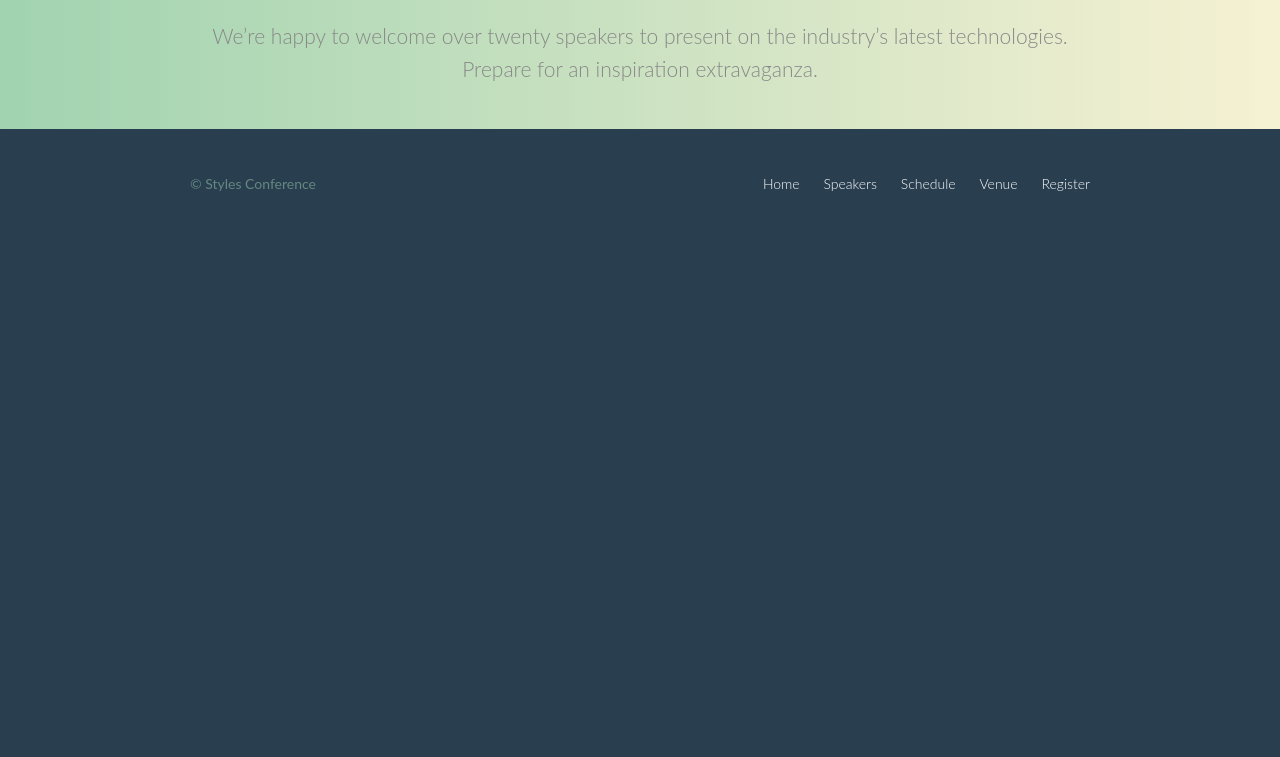
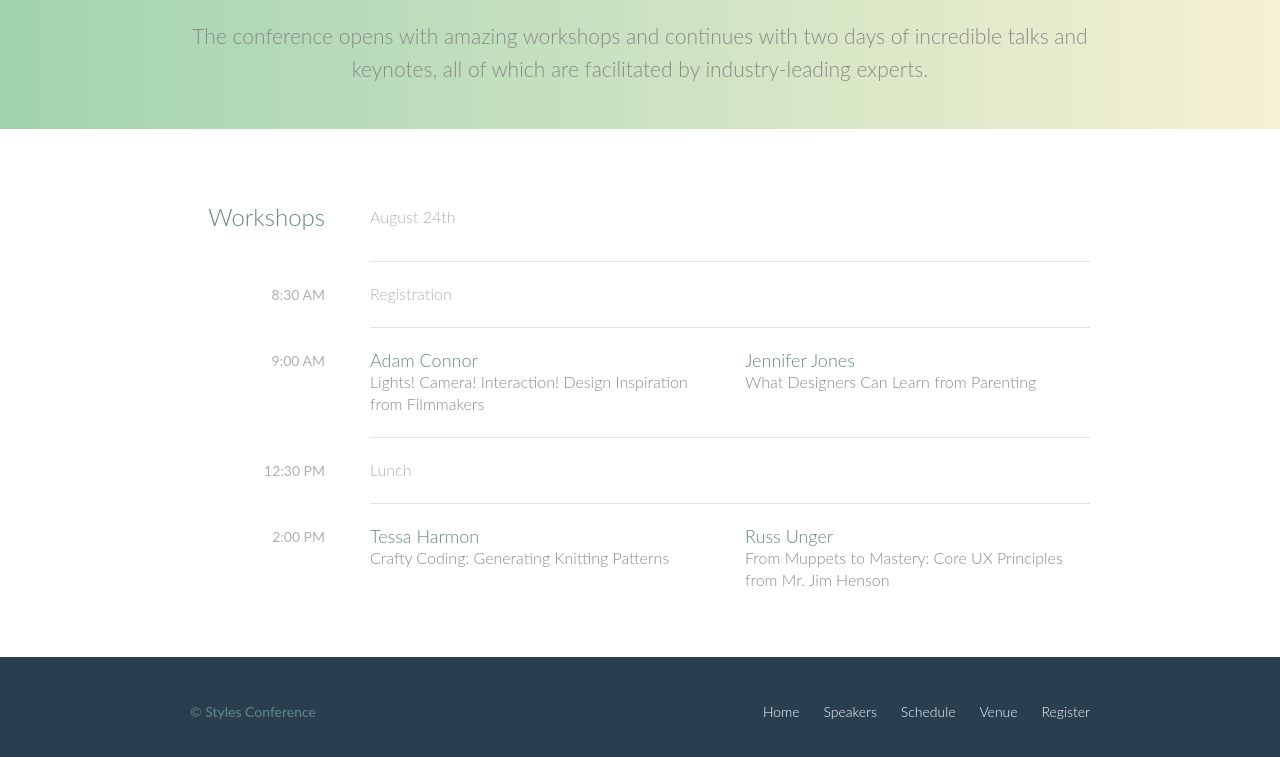
Before and after one commit to muthu027/kinyang, a plain HTML site: page schedule.html in a window 1280 px wide. Shown: the part 267-1024 px from the top of the page. Before the commit the page ends 800 px from the top, so only its background shows below. Drawn offline with Linux system fonts and the light colour scheme.

Commit message:
feat: lesson #11 completed all about Tables

```diff
--- a/assests/stylesheet/main.css
+++ b/assests/stylesheet/main.css
@@ -372,3 +372,66 @@ header {
   .btn-default:hover {
 	background: #77a198;
   }
+  /*
+  ========================================
+  Schedule
+  ========================================
+*/
+
+table {
+	margin-bottom: 44px;
+	width: 100%;
+  }
+  table:last-child {
+	margin-bottom: 0;
+  }
+  th,
+td {
+  padding-bottom: 22px;
+  vertical-align: top;
+}
+th {
+  padding-right: 45px;
+  text-align: right;
+  width: 20%;
+}
+td {
+  width: 40%;
+}
+thead {
+	line-height: 44px;
+  }
+  thead th {
+	color: #648880;
+	font-size: 24px;
+  }
+  tbody th {
+	color: #a9b2b9;
+	font-size: 14px;
+	font-weight: 400;
+	padding-top: 22px;
+	text-transform: uppercase;
+  }
+  tbody td {
+	border-top: 1px solid #dfe2e5;
+	padding-top: 21px;
+  }
+  tbody td:first-of-type {
+	padding-right: 15px;
+  }
+  tbody td:last-of-type {
+	padding-left: 15px;
+  }
+  tbody td:only-of-type {
+	padding-left: 0;
+	padding-right: 0;
+  }
+  table a {
+	color: #888;
+  }
+  table h4 {
+	margin-bottom: 0;
+  }
+  .schedule-offset {
+	color: #a9b2b9;
+  }
--- a/schedule.html
+++ b/schedule.html
@@ -31,8 +31,76 @@
 
           <h1>Schedule</h1>
 
-          <p>We&#8217;re happy to welcome over twenty speakers to present on the industry&#8217;s latest technologies. Prepare for an inspiration extravaganza.</p>
+          <p>The conference opens with amazing workshops and continues with two days of incredible talks and keynotes, all of which are facilitated by industry-leading experts.</p>
 
+        </div>
+      </section>
+      <section class="row">
+        <div class="container">
+            <table>
+                <thead>
+                  <tr>
+                    <th scope="row">
+                      Workshops
+                    </th>
+                    <td class="schedule-offset" colspan="2">
+                      August 24th
+                    </td>
+                  </tr>
+                </thead>
+                <tbody>
+                  <tr>
+                    <th scope="row">
+                      <time datetime="08:30:00">8:30 AM</time>
+                    </th>
+                    <td class="schedule-offset" colspan="2">
+                      Registration
+                    </td>
+                  </tr>
+                  <tr>
+                    <th scope="row">
+                      <time datetime="09:00:00">9:00 AM</time>
+                    </th>
+                    <td>
+                      <a href="speakers.html#adam-connor">
+                        <h4>Adam Connor</h4>
+                        Lights! Camera! Interaction! Design Inspiration from Filmmakers
+                      </a>
+                    </td>
+                    <td>
+                      <a href="speakers.html#jennifer-jones">
+                        <h4>Jennifer Jones</h4>
+                        What Designers Can Learn from Parenting
+                      </a>
+                    </td>
+                  </tr>
+                  <tr>
+                    <th scope="row">
+                      <time datetime="12:30:00">12:30 PM</time>
+                    </th>
+                    <td class="schedule-offset" colspan="2">
+                      Lunch
+                    </td>
+                  </tr>
+                  <tr>
+                    <th scope="row">
+                      <time datetime="14:00">2:00 PM</time>
+                    </th>
+                    <td>
+                      <a href="speakers.html#tessa-harmon">
+                        <h4>Tessa Harmon</h4>
+                        Crafty Coding: Generating Knitting Patterns
+                      </a>
+                    </td>
+                    <td>
+                      <a href="speakers.html#russ-unger">
+                        <h4>Russ Unger</h4>
+                        From Muppets to Mastery: Core UX Principles from Mr. Jim Henson
+                      </a>
+                    </td>
+                  </tr>
+                </tbody>
+              </table>
         </div>
       </section>
     <footer class="container primary-footer">
```
